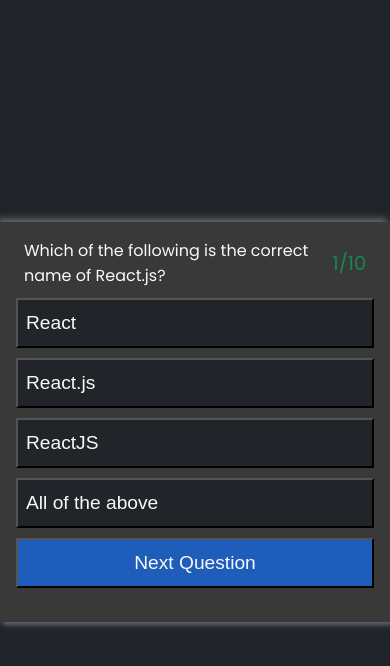
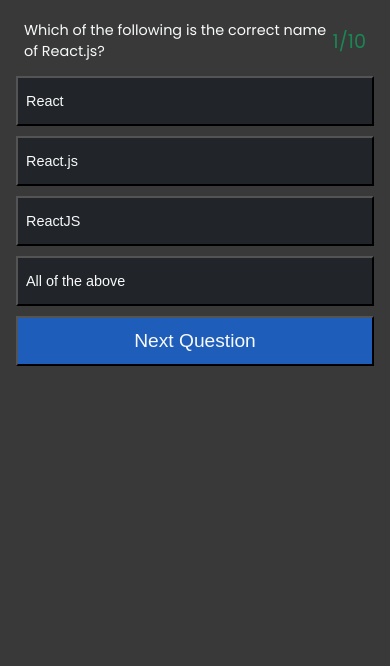
Before and after one commit to ajarek/react-67-vite-quiz-Router-6.8, a React (Vite) app: page /dashboard in a window 390 px wide. Shown: the top 666 px of the page. Built offline with nearby package versions, Linux system fonts and the light colour scheme.

Commit message:
added responsiveness

```diff
--- a/src/pages/Dashboard/Dashboard.css
+++ b/src/pages/Dashboard/Dashboard.css
@@ -53,3 +53,12 @@
   cursor: pointer;
   text-align: left;
 }
+@media (max-width: 540px) {
+  .dashboard .card {
+    width: 100vw;
+    height: 100vh;
+  }
+  .dashboard .card .answer,.dashboard .card .question p {
+    font-size: 0.9rem;
+  }
+}
--- a/src/pages/Dashboard/Dashboard.jsx
+++ b/src/pages/Dashboard/Dashboard.jsx
@@ -9,6 +9,7 @@
   const currentData = data[index]
   const correctAnswer = currentData.answer
   const navigate = useNavigate()
+
   const nextQuestion = (e) => {
     e.target.className
     setIndex(index + 1)
@@ -21,9 +22,11 @@
     }
     enabledButton()
   }
+
   const disabledButton = (nodes) => {
     return nodes.forEach((node) => (node.disabled = true))
   }
+
   const enabledButton = () => {
     const answers = document.querySelectorAll('.answer')
     return answers.forEach((node) => {
```
